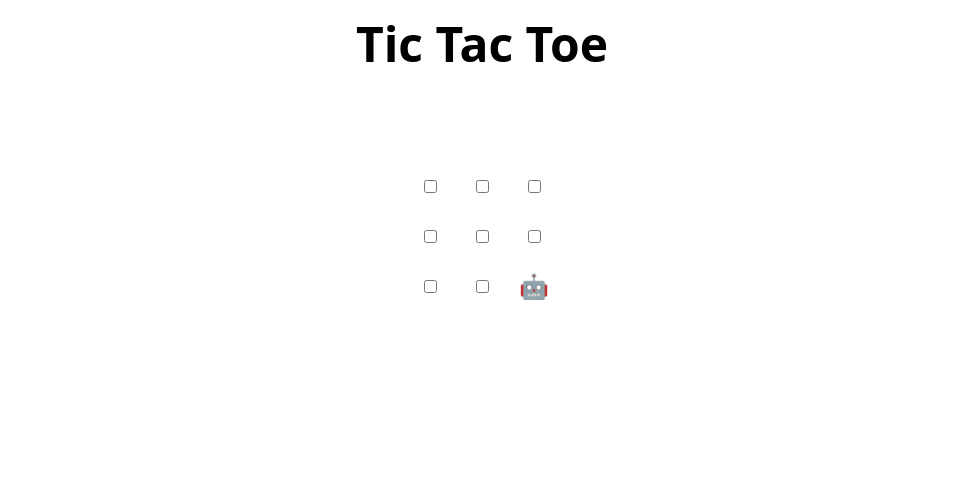
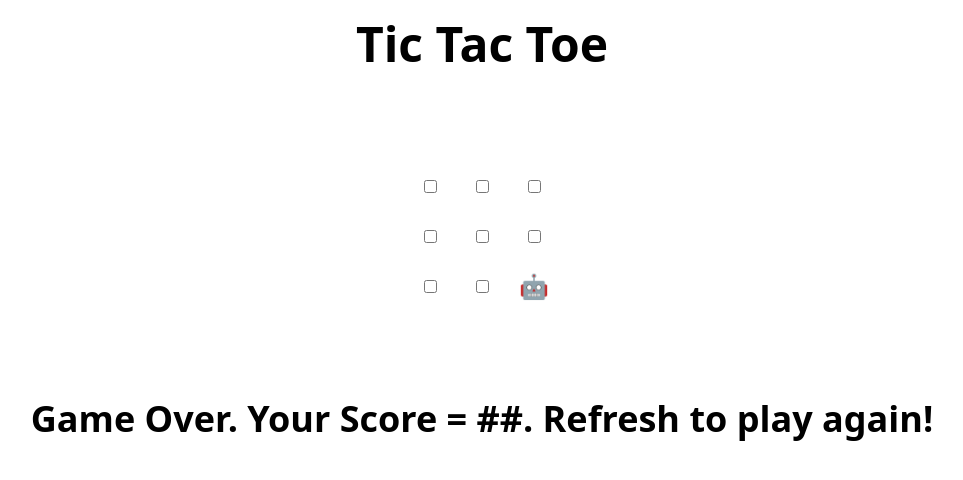
Before and after one commit to SlimBloodworth/gh-skills-review-pull-request, a plain HTML site: page index.html in a window 1280 px wide. Shown: the whole page, without its empty margins (158-1121 px from the left). Drawn offline with Linux system fonts and the light colour scheme.

Commit message:
Update index.html
Add score text

```diff
--- a/index.html
+++ b/index.html
@@ -48,7 +48,7 @@
 </table>
 
 <h2 hidden>Game over, refresh to play again 🧑‍💻 🤖!</h2>
-
+<h2>Game Over. Your Score = ##. Refresh to play again!</h2>
 <script>
   // Initialization
   const boxes = Array.from(document.querySelectorAll('td'))
```
